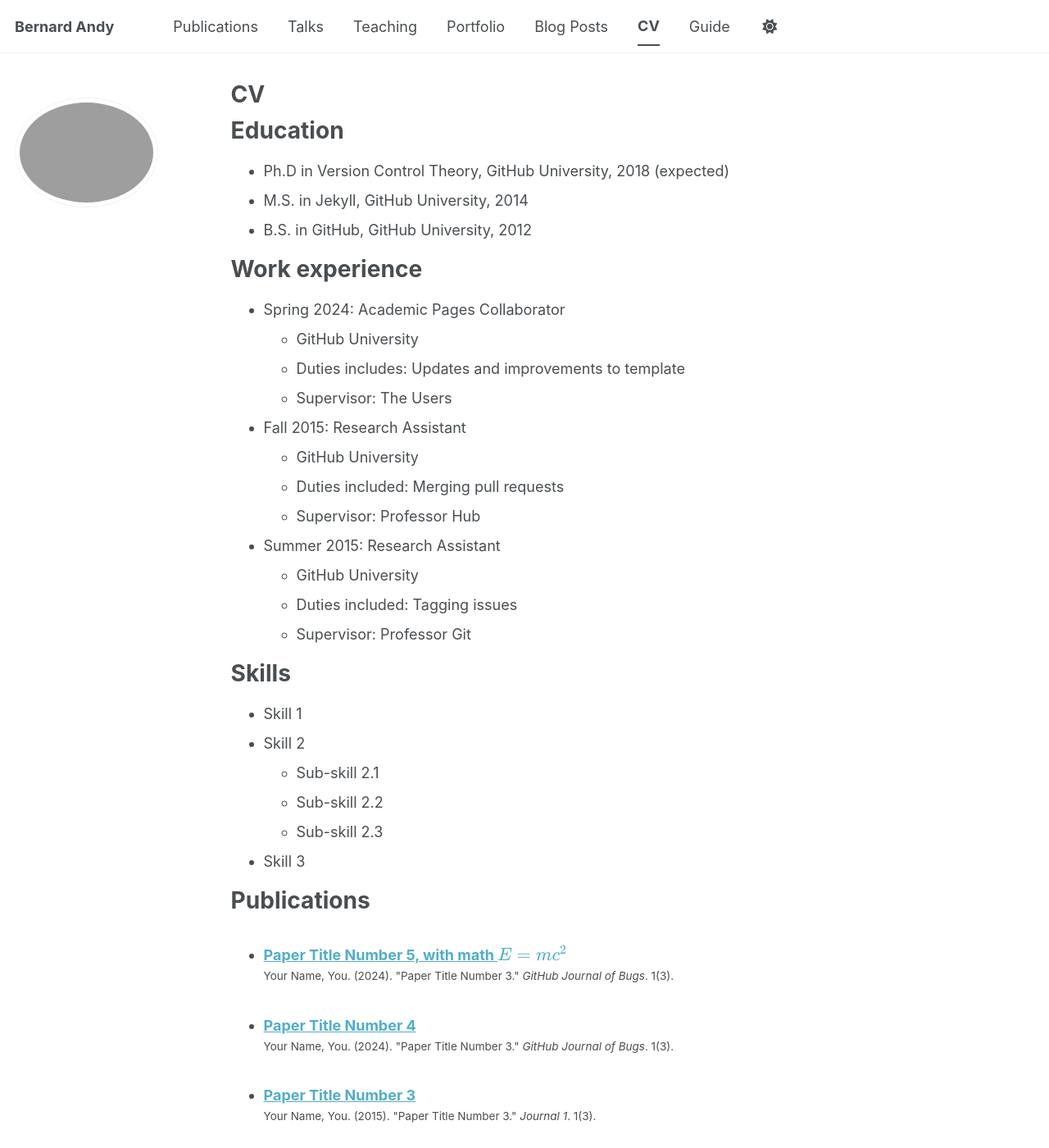
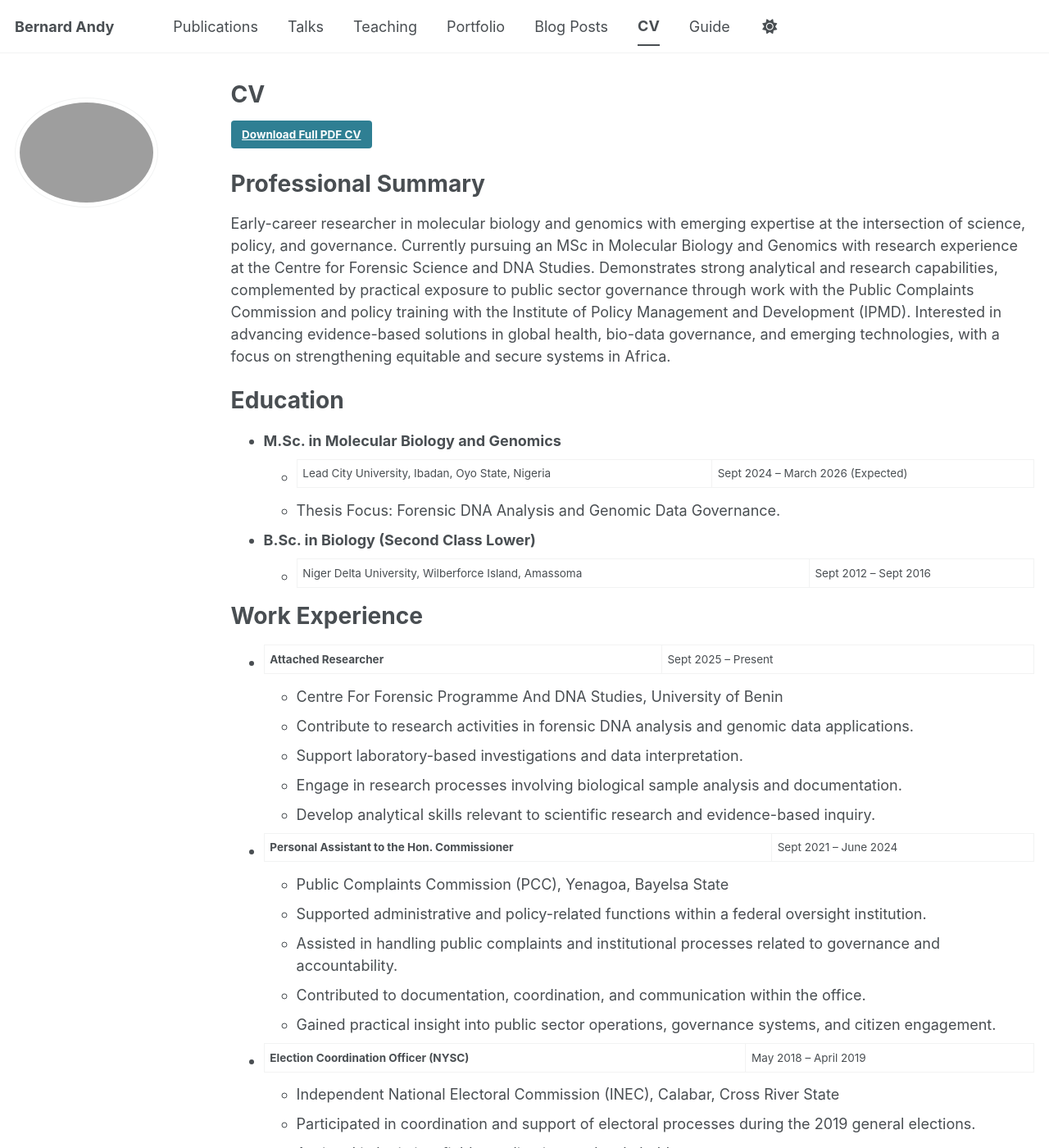
Before and after one commit to BernardAndy/BernardAndy.github.io, a Jekyll site: the page built from _pages/cv.md, in a window 1280 px wide and 1400 px high. Shown: the whole window at 82% size. Built offline with Jekyll 4.4.1, drawn with Linux system fonts in a browser that asks for light colours; a script bundle is joined from its source files by our own code; library files that are not in the unit come from our copies; some of the changed text lies outside the part shown.

Commit message:
Update cv.md

```diff
--- a/_pages/cv.md
+++ b/_pages/cv.md
@@ -9,56 +9,76 @@
 
 {% include base_path %}
 
+<a href="/files/Bernard_Andy_CV.pdf" class="btn btn--info">Download Full PDF CV</a>
+
+Professional Summary
+======
+Early-career researcher in molecular biology and genomics with emerging expertise at the intersection of science, policy, and governance. Currently pursuing an MSc in Molecular Biology and Genomics with research experience at the Centre for Forensic Science and DNA Studies. Demonstrates strong analytical and research capabilities, complemented by practical exposure to public sector governance through work with the Public Complaints Commission and policy training with the Institute of Policy Management and Development (IPMD). Interested in advancing evidence-based solutions in global health, bio-data governance, and emerging technologies, with a focus on strengthening equitable and secure systems in Africa.
+
 Education
 ======
-* Ph.D in Version Control Theory, GitHub University, 2018 (expected)
-* M.S. in Jekyll, GitHub University, 2014
-* B.S. in GitHub, GitHub University, 2012
+* **M.Sc. in Molecular Biology and Genomics**
+  * Lead City University, Ibadan, Oyo State, Nigeria | Sept 2024 – March 2026 (Expected)
+  * Thesis Focus: Forensic DNA Analysis and Genomic Data Governance.
 
-Work experience
+* **B.Sc. in Biology (Second Class Lower)**
+  * Niger Delta University, Wilberforce Island, Amassoma | Sept 2012 – Sept 2016
+
+Work Experience
 ======
-* Spring 2024: Academic Pages Collaborator
-  * GitHub University
-  * Duties includes: Updates and improvements to template
-  * Supervisor: The Users
+* **Attached Researcher** | Sept 2025 – Present
+  * Centre For Forensic Programme And DNA Studies, University of Benin
+  * Contribute to research activities in forensic DNA analysis and genomic data applications.
+  * Support laboratory-based investigations and data interpretation.
+  * Engage in research processes involving biological sample analysis and documentation.
+  * Develop analytical skills relevant to scientific research and evidence-based inquiry.
 
-* Fall 2015: Research Assistant
-  * GitHub University
-  * Duties included: Merging pull requests
-  * Supervisor: Professor Hub
+* **Personal Assistant to the Hon. Commissioner** | Sept 2021 – June 2024
+  * Public Complaints Commission (PCC), Yenagoa, Bayelsa State
+  * Supported administrative and policy-related functions within a federal oversight institution.
+  * Assisted in handling public complaints and institutional processes related to governance and accountability.
+  * Contributed to documentation, coordination, and communication within the office.
+  * Gained practical insight into public sector operations, governance systems, and citizen engagement.
 
-* Summer 2015: Research Assistant
-  * GitHub University
-  * Duties included: Tagging issues
-  * Supervisor: Professor Git
+* **Election Coordination Officer (NYSC)** | May 2018 – April 2019
+  * Independent National Electoral Commission (INEC), Calabar, Cross River State
+  * Participated in coordination and support of electoral processes during the 2019 general elections.
+  * Assisted in logistics, field coordination, and stakeholder engagement.
+  * Gained experience in large-scale public administration and democratic processes.
+
+* **Business Support / Administrative Assistant** | July 2019 – May 2021
+  * Heavenly Gifted Gas Limited (Oxygen Gas Plant)
+  * Provided administrative and operational support within a private sector environment.
+  * Assisted in coordination of internal processes and documentation.
+
+* **Administrative Assistant** | April 2016 – March 2018
+  * KGS General Services (Sub-Distributor of Nigerian Breweries)
+  * Supported administrative operations and logistics coordination.
+  * Maintained records and assisted in business process management.
+
+Certifications and Training
+======
+* **Fellowship Certification** – Institute of Policy Management and Development (IPMD)
+* **Exercising Leadership: Foundational Principles** – HarvardX, Harvard University
+* **Humanitarian Response to Conflict and Disaster** – HarvardX, Harvard University
+* **QGIS Certification** – University of Karnataka
 
 Skills
 ======
-* Skill 1
-* Skill 2
-  * Sub-skill 2.1
-  * Sub-skill 2.2
-  * Sub-skill 2.3
-* Skill 3
+* **Laboratory & Technical:** DNA/RNA Extraction, Electrophoresis, PCR, Microbial Sample Handling, Forensic Data Interpretation.
+* **Policy & Governance:** Bio-data Governance, Legislative Analysis (Evidence Act 2011, NDPA 2023), Public Sector Administration, Stakeholder Engagement.
+* **Research & Analysis:** Scientific Writing, Critical Thinking, Policy Brief Development, QGIS (Geospatial Analysis).
+* **Soft Skills:** Strategic Negotiation, Communication, Problem Solving, Team Coordination.
+
+Volunteering and Leadership
+======
+* **Event Planning Volunteer** | May 2018 – June 2019
+  * The Bridge Leadership Foundation, Calabar, Cross River State
+  * Supported planning and coordination of youth-focused leadership and career development events.
+  * Contributed to organizing outreach programmes and engagement activities.
 
 Publications
 ======
   <ul>{% for post in site.publications reversed %}
     {% include archive-single-cv.html %}
   {% endfor %}</ul>
-
-Talks
-======
-  <ul>{% for post in site.talks reversed %}
-    {% include archive-single-talk-cv.html  %}
-  {% endfor %}</ul>
-
-Teaching
-======
-  <ul>{% for post in site.teaching reversed %}
-    {% include archive-single-cv.html %}
-  {% endfor %}</ul>
-
-Service and leadership
-======
-* Currently signed in to 43 different slack teams
```
